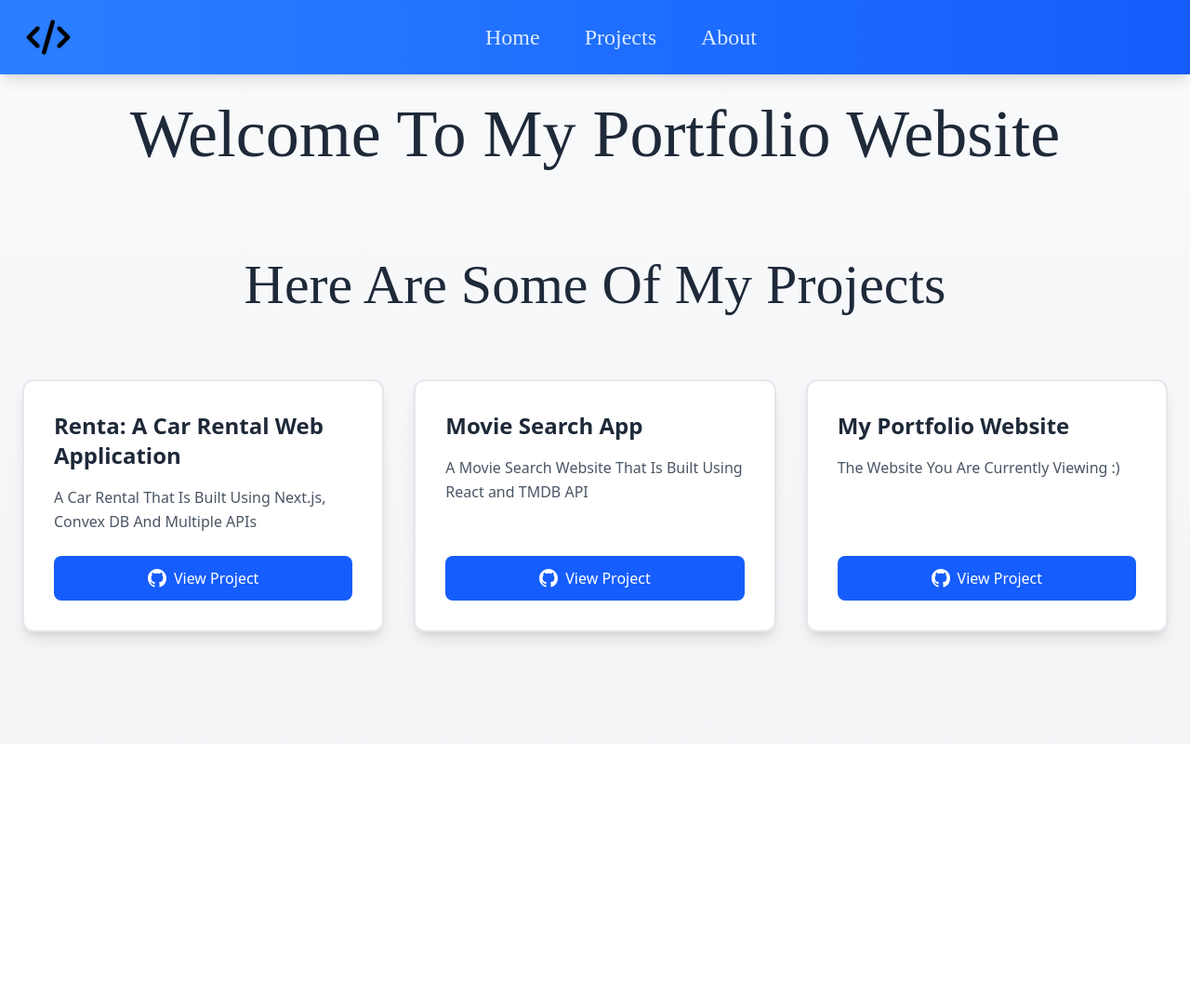
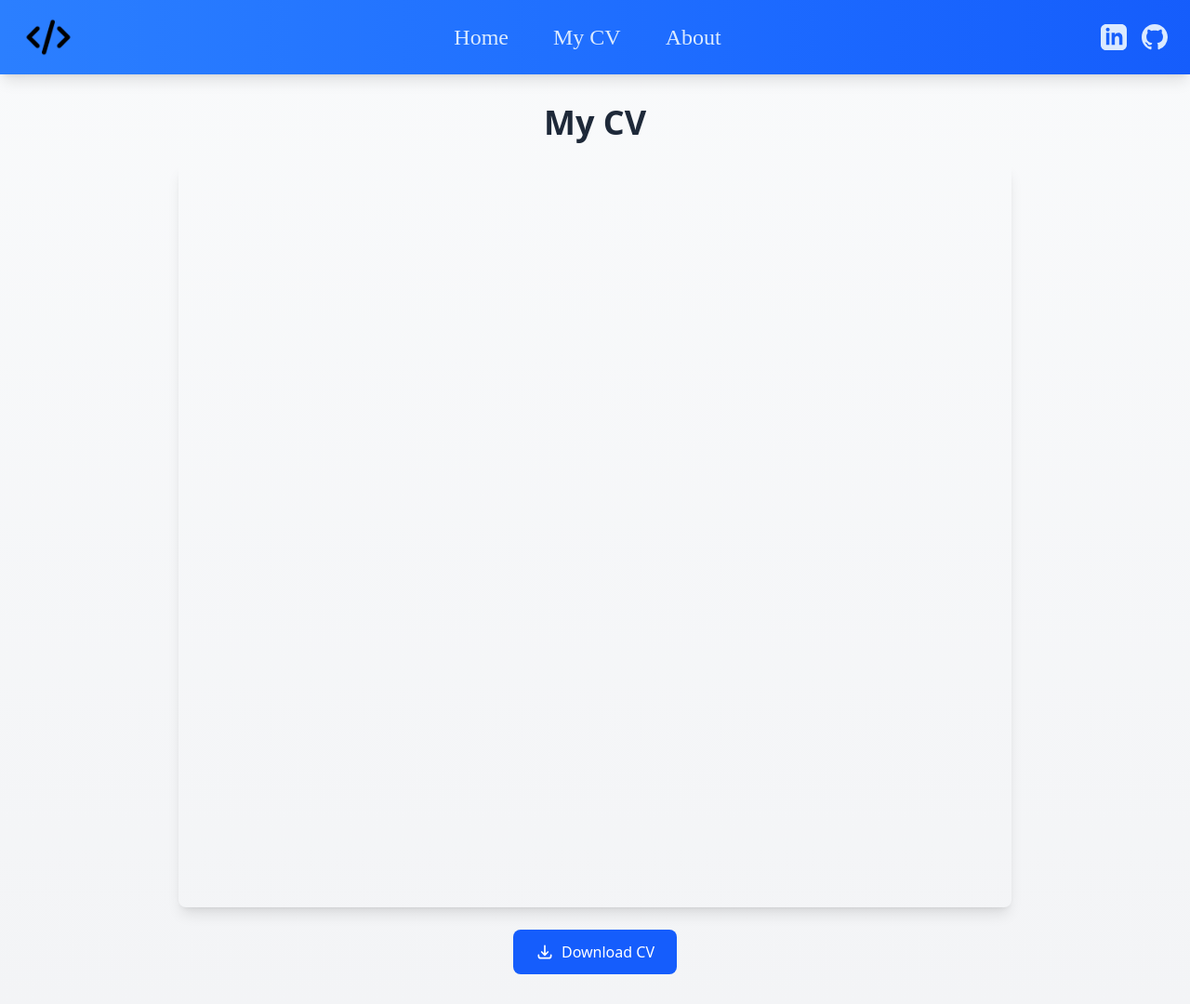
Before and after one commit to osman-m00/personal, a React app: page /cv in a window 1280 px wide. Shown: the whole page at 93% size. Before the commit the page ends 800 px from the top, so only its background shows below. Built offline with nearby package versions, Linux system fonts and the light colour scheme; the HTML template or start-up script is replaced by a standard one.

Commit message:
Header changes and CV page add

```diff
--- a/package.json
+++ b/package.json
@@ -13,6 +13,7 @@
     "@tailwindcss/vite": "^4.0.15",
     "react": "^19.0.0",
     "react-dom": "^19.0.0",
+    "react-router-dom": "^7.4.0",
     "tailwindcss": "^4.0.15"
   },
   "devDependencies": {
--- a/src/App.jsx
+++ b/src/App.jsx
@@ -1,15 +1,25 @@
-import { useState } from 'react'
+import { BrowserRouter, Routes, Route } from 'react-router-dom'
 import Header from './components/Header'
 import Card from './components/Card'
+import CVPage from './components/CVPage'
+
 function App() {
-
   return (
-    <div className="min-h-screen bg-gradient-to-b from-gray-50 to-gray-100">
-      <Header/>
-      <p className="font-['Montserrat'] text-7xl text-center mt-7 text-gray-800">Welcome To My Portfolio Website</p>
-      <p className="font-['Montserrat'] text-6xl text-center mt-24 text-gray-800 mb-12">Here Are Some Of My Projects</p>
-      <Card/>
-    </div>
+    <BrowserRouter>
+      <div className="min-h-screen bg-gradient-to-b from-gray-50 to-gray-100">
+        <Header />
+        <Routes>
+          <Route path="/" element={
+            <>
+              <p className="font-['Montserrat'] text-7xl text-center mt-7 text-gray-800">Welcome To My Portfolio Website</p>
+              <p className="font-['Montserrat'] text-6xl text-center mt-24 text-gray-800 mb-12">Here Are Some Of My Projects</p>
+              <Card />
+            </>
+          } />
+          <Route path="/cv" element={<CVPage />} />
+        </Routes>
+      </div>
+    </BrowserRouter>
   )
 }
 
--- /dev/null
+++ b/src/components/CVPage.jsx
@@ -0,0 +1,35 @@
+import React from 'react'
+import Header from './Header'
+const CVPage = () => {
+  return (
+    <>
+    <div className="container mx-auto p-8">
+      <div className="flex flex-col items-center gap-6">
+        <h1 className="text-4xl font-bold text-gray-800">My CV</h1>
+
+        <div className="w-full max-w-4xl h-[800px] shadow-lg rounded-lg overflow-hidden">
+          <iframe
+            src="/MohamedOsmanResume (2).pdf"
+            className="w-full h-full"
+            title="CV Preview"
+          />
+        </div>
+
+
+        <a
+          href="/MohamedOsmanResume (2).pdf"
+          download
+          className="bg-blue-600 text-white px-6 py-3 rounded-lg hover:bg-blue-700 transition-colors duration-300 font-medium flex items-center gap-2"
+        >
+          <svg className="w-5 h-5" fill="none" stroke="currentColor" viewBox="0 0 24 24">
+            <path strokeLinecap="round" strokeLinejoin="round" strokeWidth={2} d="M4 16v1a3 3 0 003 3h10a3 3 0 003-3v-1m-4-4l-4 4m0 0l-4-4m4 4V4" />
+          </svg>
+          Download CV
+        </a>
+      </div>
+    </div>
+    </>
+  )
+}
+
+export default CVPage
--- a/src/components/Header.jsx
+++ b/src/components/Header.jsx
@@ -1,33 +1,58 @@
 import React from 'react'
+import { Link } from 'react-router-dom'
 
 const Header = () => {
   return (
    <header className="w-full bg-gradient-to-r from-blue-500 to-blue-600 shadow-lg">
      <div className="container mx-auto flex items-center h-20 px-6">
       <div className="logo flex-shrink-0">
-        <a href="./">
+        <Link to="/">
           <img src="./html.png" alt="Logo" className='w-14 h-14 hover:scale-105 transition-transform duration-300' />
-        </a>
+        </Link>
       </div>
       <nav className="flex-1 flex justify-center">
         <ul className="flex space-x-12 font-['Raleway'] text-2xl">
           <li>
-            <a href="./" className="font-medium text-blue-100 hover:text-white transition-colors duration-300 py-2 border-b-2 border-transparent hover:border-white">
+            <Link to="/" className="font-medium text-blue-100 hover:text-white transition-colors duration-300 py-2 border-b-2 border-transparent hover:border-white">
               Home
-            </a>
+            </Link>
           </li>
           <li>
-            <a href="./" className="font-medium text-blue-100 hover:text-white transition-colors duration-300 py-2 border-b-2 border-transparent hover:border-white">
-              Projects
-            </a>
+            <Link to="/cv" className="font-medium text-blue-100 hover:text-white transition-colors duration-300 py-2 border-b-2 border-transparent hover:border-white">
+              My CV
+            </Link>
           </li>
           <li>
-            <a href="./" className="font-medium text-blue-100 hover:text-white transition-colors duration-300 py-2 border-b-2 border-transparent hover:border-white">
+            <Link to="/about" className="font-medium text-blue-100 hover:text-white transition-colors duration-300 py-2 border-b-2 border-transparent hover:border-white">
               About
-            </a>
+            </Link>
           </li>
         </ul>
       </nav>
+
+      {/* Social Links */}
+      <div className="flex items-center space-x-4">
+        <a
+          href="https://www.linkedin.com/in/mohamed-osman-7a9952331"
+          target="_blank"
+          rel="noopener noreferrer"
+          className="text-blue-100 hover:text-white transition-colors duration-300"
+        >
+          <svg className="w-7 h-7" fill="currentColor" viewBox="0 0 24 24">
+            <path d="M19 0h-14c-2.761 0-5 2.239-5 5v14c0 2.761 2.239 5 5 5h14c2.762 0 5-2.239 5-5v-14c0-2.761-2.238-5-5-5zm-11 19h-3v-11h3v11zm-1.5-12.268c-.966 0-1.75-.79-1.75-1.764s.784-1.764 1.75-1.764 1.75.79 1.75 1.764-.783 1.764-1.75 1.764zm13.5 12.268h-3v-5.604c0-3.368-4-3.113-4 0v5.604h-3v-11h3v1.765c1.396-2.586 7-2.777 7 2.476v6.759z"/>
+          </svg>
+        </a>
+        <a
+          href="https://github.com/osman-m00"
+          target="_blank"
+          rel="noopener noreferrer"
+          className="text-blue-100 hover:text-white transition-colors duration-300"
+        >
+          <svg className="w-7 h-7" fill="currentColor" viewBox="0 0 24 24">
+            <path d="M12 0C5.37 0 0 5.37 0 12c0 5.31 3.435 9.795 8.205 11.385.6.105.825-.255.825-.57 0-.285-.015-1.23-.015-2.235-3.015.555-3.795-.735-4.035-1.41-.135-.345-.72-1.41-1.23-1.695-.42-.225-1.02-.78-.015-.795.945-.015 1.62.87 1.845 1.23 1.08 1.815 2.805 1.305 3.495.99.105-.78.42-1.305.765-1.605-2.67-.3-5.46-1.335-5.46-5.925 0-1.305.465-2.385 1.23-3.225-.12-.3-.54-1.53.12-3.18 0 0 1.005-.315 3.3 1.23.96-.27 1.98-.405 3-.405s2.04.135 3 .405c2.295-1.56 3.3-1.23 3.3-1.23.66 1.65.24 2.88.12 3.18.765.84 1.23 1.905 1.23 3.225 0 4.605-2.805 5.625-5.475 5.925.435.375.81 1.095.81 2.22 0 1.605-.015 2.895-.015 3.3 0 .315.225.69.825.57A12.02 12.02 0 0024 12c0-6.63-5.37-12-12-12z"/>
+          </svg>
+        </a>
+      </div>
      </div>
    </header>
   )
```
Also changed, not shown: 2 other files (tests, documents, lock files or other folders).
